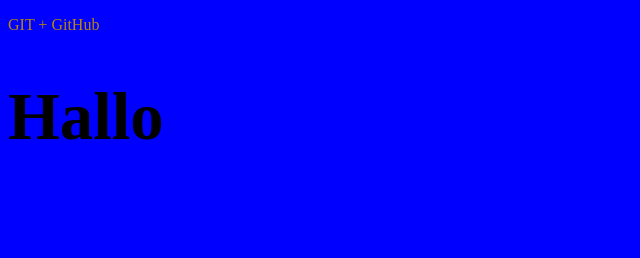
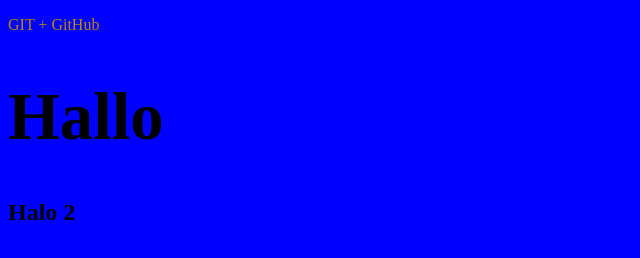
Before and after one commit to KriKri86/gittest, a plain HTML site: page index.html in a window 1280 px wide. Shown: the whole page, without its empty margins (0-640 px from the left). Drawn offline with Linux system fonts and the light colour scheme.

```diff
--- a/index.html
+++ b/index.html
@@ -10,5 +10,6 @@
 <body>
   <p>GIT + GitHub</p>
   <h1>Hallo</h1>
+  <h2>Halo 2</h2>
 </body>
 </html>
```
